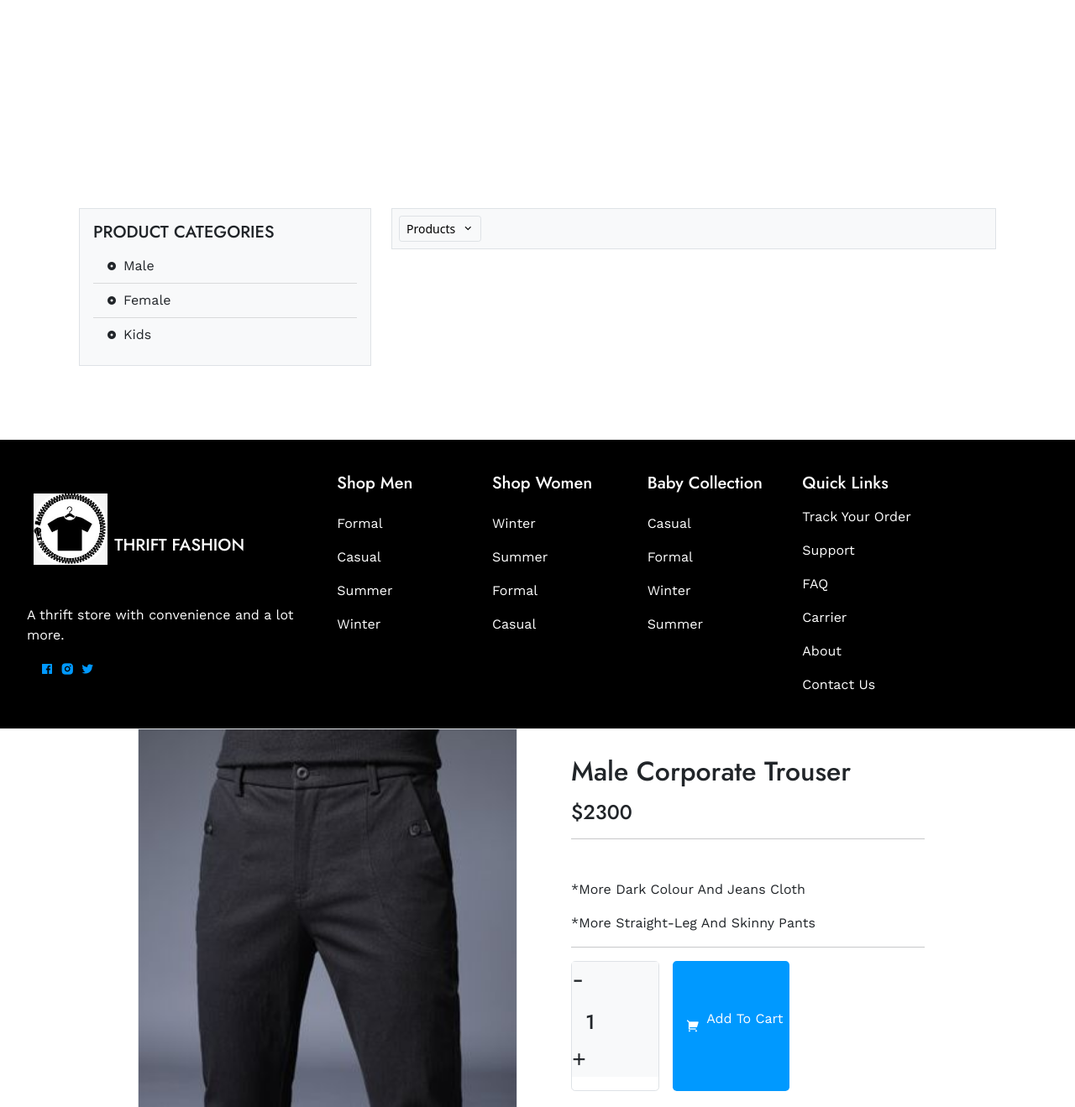
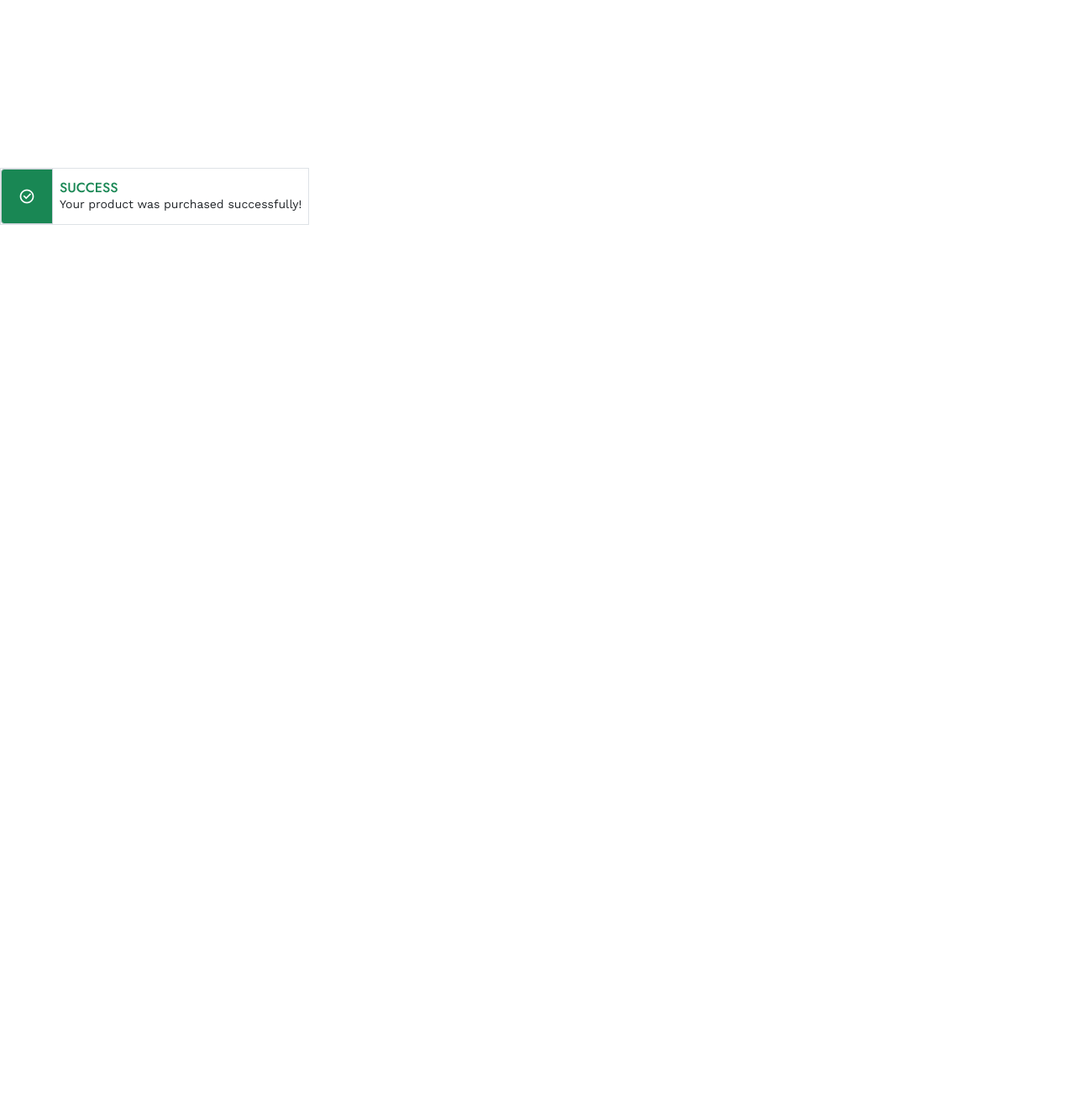
Before and after one commit to devisreal/Thrift-Fashion, a Django app: page /contact/ in a window 1280 px wide. Shown: the part 2410-3729 px from the top of the page at 84% size. After the commit the page ends 2678 px from the top, so only its background shows below. Run offline with Django 3.2, Linux system fonts and the light colour scheme; some libraries are stand-ins or nearby versions.

Commit message:
completed the success alert icon

```diff
--- a/templates/partials/footer.html
+++ b/templates/partials/footer.html
@@ -2,7 +2,7 @@
 
 <!-- product start -->
 
-<footer>
+<!-- <footer>
     <div class="mt-5">
         <div class="container px-4 text-start mb-5">
             <div class="row gx-4">
@@ -54,11 +54,11 @@
             </div>
           </div>
     </div>
-</footer>
+</footer> -->
 
 <!-- footer start -->
 
-<footer>
+<!-- <footer>
     <div class="bg-black text-white" style="margin-top: 40px;">
         <div class="p-3">
             <div class="row container gx-3">
@@ -119,12 +119,13 @@
             </div>
         </div>
     </div>
-</footer>
+</footer> -->
 
 
 
 <!-- product start  and it has a script file under-->
 
+<!--
 <section>
     <div>
         <div class="container px-4">
@@ -174,12 +175,12 @@
             </div>
         </div>
     </div>
-</section>
+</section> -->
 
 
 
 <!-- product counter scripts -->
-
+<!--
 <script>
     const plus = document.querySelector(".plus"),
         minus = document.querySelector(".minus"),
@@ -199,6 +200,38 @@
         }
     });
 
-</script>
+</script> -->
+
+<!-- product counter scripts ends -->
+
+<!-- successalert -->
+
+<section>
+    <div class="border d-flex w-fit justify-content-center">
+        <div class="input-group">
+            <div class="input-group-text bg-success" id="btnGroupAddon">
+                <i class="ri-checkbox-circle-line text-white px-2 text-xl"></i>
+            </div>
+            <span style="height: 50px; background-color: white;" class="m-2 d-grid align-content-center">
+                <h6 class="text-success p-0 m-0">SUCCESS</h6>
+                <small>Your product was purchased successfully!</small>
+            </span>
+        </div>
+    </div>
+    </div>
+</section>
+
+
+
+
+
+
+
+
+
+
+
+
+
 
 <br><br><br><br><br><br><br>
```
